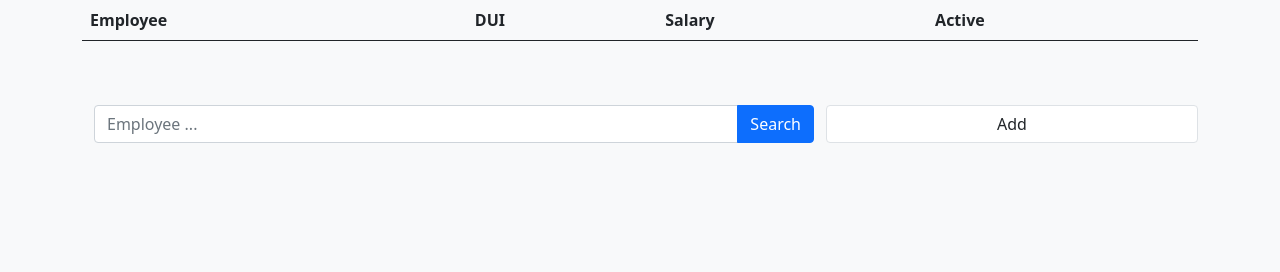
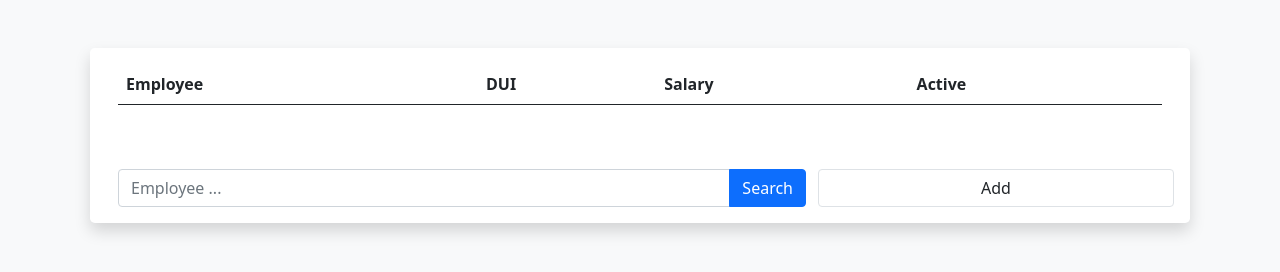
Before and after one commit to Andres6936/PlayTech, a plain HTML site: page src/main/resources/html/show.html in a window 1280 px wide. Drawn offline with Linux system fonts and the light colour scheme.

Commit message:
Changed the style of show page

```diff
--- a/src/main/resources/html/show.html
+++ b/src/main/resources/html/show.html
@@ -9,7 +9,7 @@
     <link rel="stylesheet" href="../css/bootstrap/bootstrap.min.css"/>
 </head>
 <body class="container bg-light">
-<main class="row row-cols-1">
+<main class="row row-cols-1 bg-white rounded-3 mt-5 shadow p-3 mx-2">
     <section class="col">
         <table class="table">
             <thead>
@@ -26,7 +26,7 @@
         </table>
     </section>
 
-    <section class="col mt-5">
+    <section class="col mt-5 mx-0 px-0">
         <div class="row mx-auto">
             <form class="col-8">
                 <label class="input-group">
```
